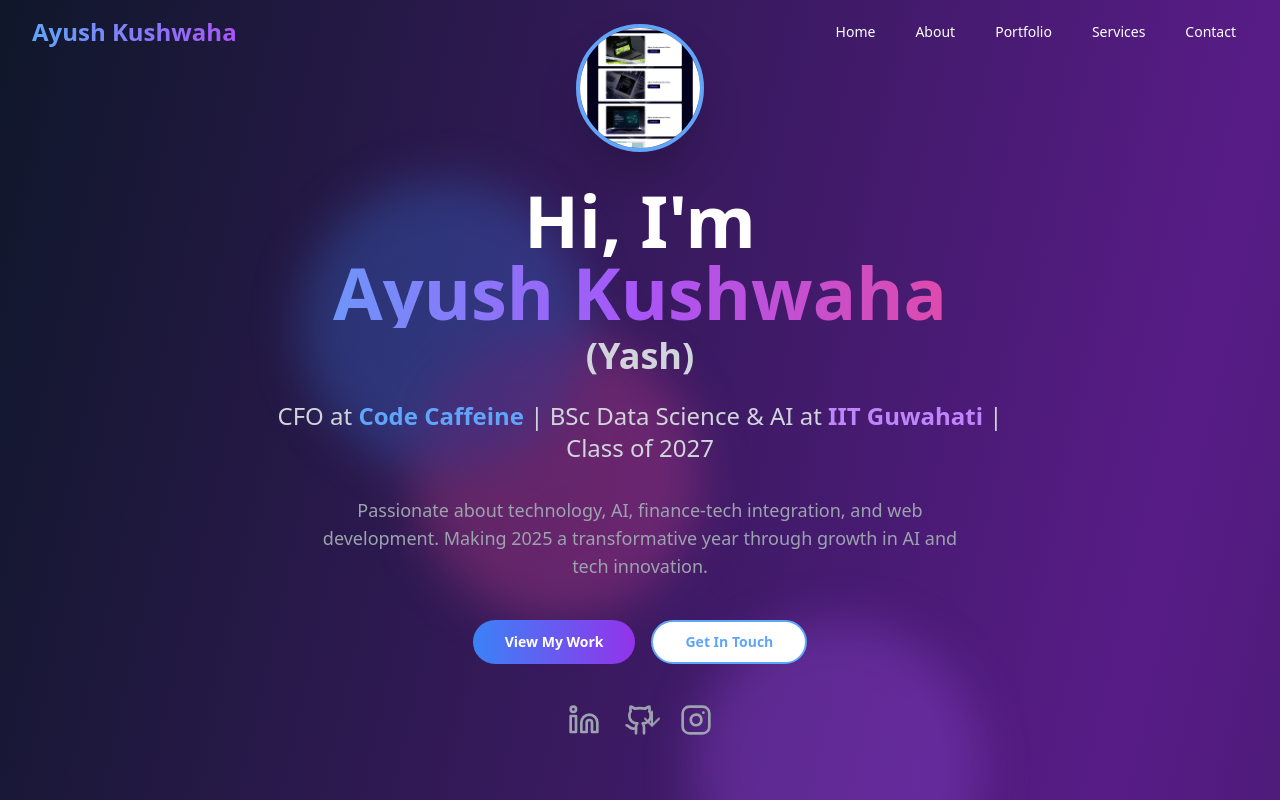
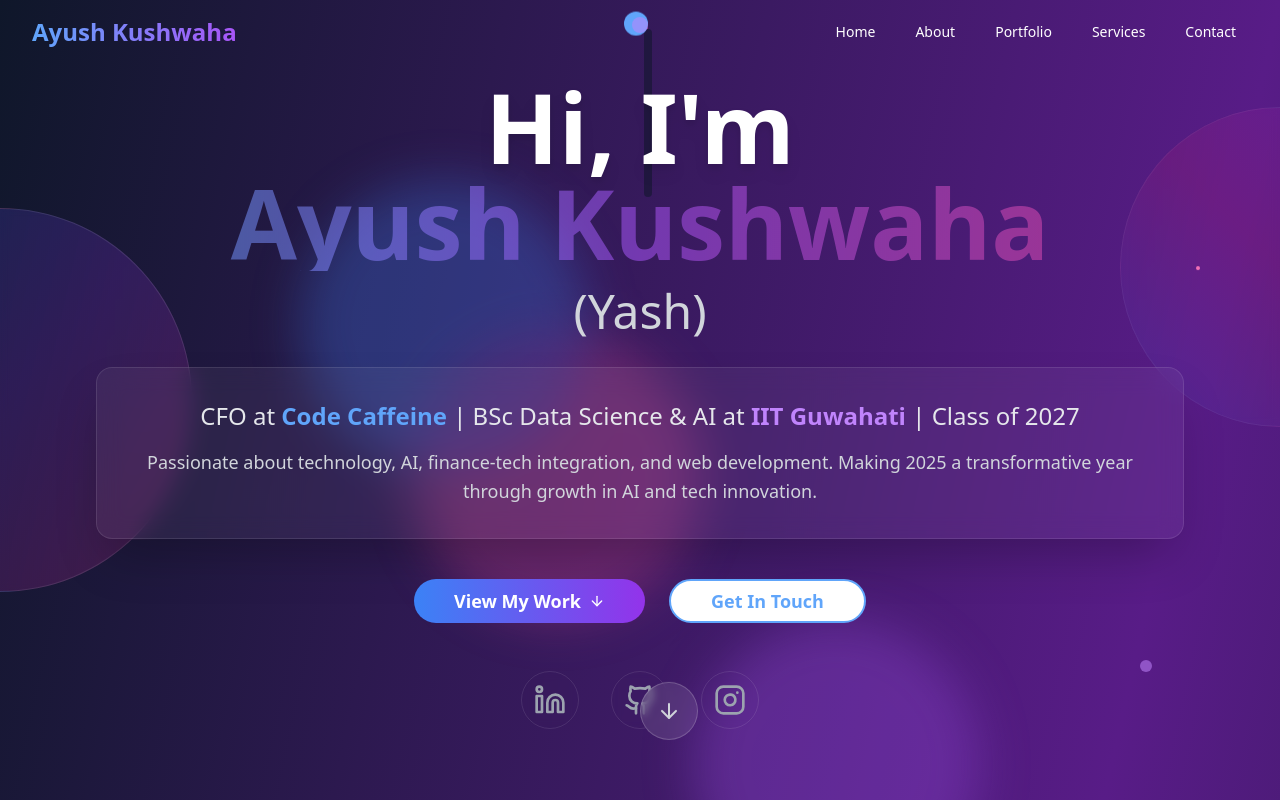
Before and after one commit to ItsYash4u/Ayush-Kushwaha-Portfolio, a React (Vite) app: page / in a window 1280 px wide. Shown: the top 800 px of the page. Built offline with nearby package versions, Linux system fonts and the light colour scheme.

Commit message:
Enhance hero section
- Added modern UI elements to the hero section.
- Implemented scrolling animation.
- Added a circular element on the left side.
- Integrated the provided profile picture URL into the hero section with a circular mask.

```diff
--- a/src/components/Hero.tsx
+++ b/src/components/Hero.tsx
@@ -1,86 +1,172 @@
 
 import { Button } from "@/components/ui/button";
 import { ArrowDown, Github, Linkedin, Instagram } from "lucide-react";
+import { useEffect, useState } from "react";
 
 export const Hero = () => {
+  const [scrollY, setScrollY] = useState(0);
+
+  useEffect(() => {
+    const handleScroll = () => setScrollY(window.scrollY);
+    window.addEventListener("scroll", handleScroll);
+    return () => window.removeEventListener("scroll", handleScroll);
+  }, []);
+
   return (
     <section id="home" className="min-h-screen flex items-center justify-center relative overflow-hidden">
       {/* Animated background elements */}
       <div className="absolute inset-0 overflow-hidden">
         <div className="absolute -inset-10 opacity-50">
-          <div className="absolute top-1/4 left-1/4 w-72 h-72 bg-blue-500 rounded-full mix-blend-multiply filter blur-xl opacity-70 animate-pulse"></div>
-          <div className="absolute top-3/4 right-1/4 w-72 h-72 bg-purple-500 rounded-full mix-blend-multiply filter blur-xl opacity-70 animate-pulse animation-delay-2000"></div>
-          <div className="absolute bottom-1/4 left-1/3 w-72 h-72 bg-pink-500 rounded-full mix-blend-multiply filter blur-xl opacity-70 animate-pulse animation-delay-4000"></div>
+          <div
+            className="absolute top-1/4 left-1/4 w-72 h-72 bg-blue-500 rounded-full mix-blend-multiply filter blur-xl opacity-70 animate-pulse"
+            style={{ transform: `translateY(${scrollY * 0.3}px)` }}
+          ></div>
+          <div
+            className="absolute top-3/4 right-1/4 w-72 h-72 bg-purple-500 rounded-full mix-blend-multiply filter blur-xl opacity-70 animate-pulse animation-delay-2000"
+            style={{ transform: `translateY(${scrollY * -0.2}px)` }}
+          ></div>
+          <div
+            className="absolute bottom-1/4 left-1/3 w-72 h-72 bg-pink-500 rounded-full mix-blend-multiply filter blur-xl opacity-70 animate-pulse animation-delay-4000"
+            style={{ transform: `translateY(${scrollY * 0.4}px)` }}
+          ></div>
         </div>
       </div>
 
-      <div className="relative z-10 text-center px-4 sm:px-6 lg:px-8 max-w-4xl mx-auto">
-        <div className="animate-fade-in">
-          <div className="mb-8">
+      {/* Left decorative circle */}
+      <div className="absolute left-0 top-1/2 transform -translate-y-1/2 -translate-x-1/2">
+        <div
+          className="w-96 h-96 rounded-full bg-gradient-to-br from-blue-600/20 via-purple-600/20 to-pink-600/20 backdrop-blur-sm border border-white/10"
+          style={{ transform: `translateY(${scrollY * 0.1}px) rotate(${scrollY * 0.1}deg)` }}
+        ></div>
+      </div>
+
+      {/* Right decorative circle */}
+      <div className="absolute right-0 top-1/3 transform -translate-y-1/2 translate-x-1/2">
+        <div
+          className="w-80 h-80 rounded-full bg-gradient-to-bl from-purple-600/15 via-pink-600/15 to-blue-600/15 backdrop-blur-sm border border-white/5"
+          style={{ transform: `translateY(${scrollY * -0.15}px) rotate(${scrollY * -0.1}deg)` }}
+        ></div>
+      </div>
+
+      <div className="relative z-10 text-center px-4 sm:px-6 lg:px-8 max-w-6xl mx-auto">
+        <div
+          className="animate-fade-in"
+          style={{ transform: `translateY(${scrollY * 0.1}px)` }}
+        >
+          <div className="mb-12 relative">
+            {/* Profile picture with enhanced styling */}
+            <div className="relative inline-block">
+              <div className="absolute inset-0 bg-gradient-to-r from-blue-400 via-purple-500 to-pink-500 rounded-full p-1 animate-pulse">
+                <div className="bg-slate-900 rounded-full p-1">
                   <img
-              src="/lovable-uploads/2888cc8a-3f53-4059-aade-272e0c595415.png"
+                    src="https://i.ibb.co/KxJZGVK/photo-1472099645785-5658abf4ff4e-ixlib-rb-1-2.jpg"
                     alt="Ayush Kushwaha"
-              className="w-32 h-32 rounded-full mx-auto mb-6 border-4 border-blue-400 shadow-2xl object-cover"
+                    className="w-40 h-40 rounded-full object-cover shadow-2xl"
                   />
                 </div>
+              </div>
+              {/* Floating elements around profile */}
+              <div className="absolute -top-2 -right-2 w-6 h-6 bg-blue-400 rounded-full animate-bounce"></div>
+              <div className="absolute -bottom-2 -left-2 w-4 h-4 bg-purple-400 rounded-full animate-pulse"></div>
+              <div className="absolute top-1/2 -left-8 w-3 h-3 bg-pink-400 rounded-full animate-ping"></div>
+            </div>
+          </div>
 
-          <h1 className="text-4xl sm:text-6xl lg:text-7xl font-bold mb-6">
-            <span className="block text-white">Hi, I'm</span>
-            <span className="block bg-gradient-to-r from-blue-400 via-purple-500 to-pink-500 bg-clip-text text-transparent">
+          <div
+            style={{ transform: `translateY(${scrollY * 0.05}px)` }}
+          >
+            <h1 className="text-5xl sm:text-7xl lg:text-8xl font-extrabold mb-8 leading-tight">
+              <span className="block text-white drop-shadow-lg">Hi, I'm</span>
+              <span className="block bg-gradient-to-r from-blue-400 via-purple-500 to-pink-500 bg-clip-text text-transparent animate-pulse">
                 Ayush Kushwaha
               </span>
-            <span className="block text-2xl sm:text-3xl lg:text-4xl text-gray-300 mt-2">
+              <span className="block text-3xl sm:text-4xl lg:text-5xl text-gray-300 mt-4 font-light">
                 (Yash)
               </span>
             </h1>
+          </div>
 
-          <p className="text-xl sm:text-2xl text-gray-300 mb-8 max-w-3xl mx-auto leading-relaxed">
-            CFO at <span className="text-blue-400 font-semibold">Code Caffeine</span> |
-            BSc Data Science & AI at <span className="text-purple-400 font-semibold">IIT Guwahati</span> |
+          <div
+            style={{ transform: `translateY(${scrollY * 0.03}px)` }}
+          >
+            <div className="bg-white/5 backdrop-blur-md rounded-2xl p-8 mb-10 border border-white/10 shadow-2xl">
+              <p className="text-xl sm:text-2xl text-gray-200 mb-4 leading-relaxed">
+                CFO at <span className="text-blue-400 font-bold">Code Caffeine</span> |
+                BSc Data Science & AI at <span className="text-purple-400 font-bold">IIT Guwahati</span> |
                 Class of 2027
               </p>
 
-          <p className="text-lg text-gray-400 mb-10 max-w-2xl mx-auto">
+              <p className="text-lg text-gray-300 leading-relaxed">
                 Passionate about technology, AI, finance-tech integration, and web development.
                 Making 2025 a transformative year through growth in AI and tech innovation.
               </p>
+            </div>
+          </div>
 
-          <div className="flex flex-col sm:flex-row gap-4 justify-center items-center mb-10">
+          <div
+            className="flex flex-col sm:flex-row gap-6 justify-center items-center mb-12"
+            style={{ transform: `translateY(${scrollY * 0.02}px)` }}
+          >
             <Button
               size="lg"
-              className="bg-gradient-to-r from-blue-500 to-purple-600 hover:from-blue-600 hover:to-purple-700 text-white px-8 py-3 rounded-full font-semibold transition-all duration-300 transform hover:scale-105"
+              className="bg-gradient-to-r from-blue-500 to-purple-600 hover:from-blue-600 hover:to-purple-700 text-white px-10 py-4 rounded-full font-bold text-lg transition-all duration-300 transform hover:scale-105 hover:shadow-2xl"
             >
-              <a href="#portfolio">View My Work</a>
+              <a href="#portfolio" className="flex items-center gap-2">
+                View My Work
+                <ArrowDown className="w-5 h-5" />
+              </a>
             </Button>
             <Button
               variant="outline"
               size="lg"
-              className="border-2 border-blue-400 text-blue-400 hover:bg-blue-400 hover:text-white px-8 py-3 rounded-full font-semibold transition-all duration-300"
+              className="border-2 border-blue-400 text-blue-400 hover:bg-blue-400 hover:text-white px-10 py-4 rounded-full font-bold text-lg transition-all duration-300 hover:shadow-2xl backdrop-blur-sm"
             >
               <a href="#contact">Get In Touch</a>
             </Button>
           </div>
 
-          <div className="flex justify-center space-x-6 mb-10">
+          <div
+            className="flex justify-center space-x-8 mb-16"
+            style={{ transform: `translateY(${scrollY * 0.01}px)` }}
+          >
             <a href="https://linkedin.com/in/ayush-kushwaha" target="_blank" rel="noopener noreferrer"
-               className="text-gray-400 hover:text-blue-400 transition-colors duration-300 transform hover:scale-110">
+               className="text-gray-400 hover:text-blue-400 transition-all duration-300 transform hover:scale-125 hover:shadow-lg p-3 rounded-full backdrop-blur-sm border border-white/10 hover:border-blue-400/50">
               <Linkedin className="h-8 w-8" />
             </a>
             <a href="https://github.com/ayush-kushwaha" target="_blank" rel="noopener noreferrer"
-               className="text-gray-400 hover:text-purple-400 transition-colors duration-300 transform hover:scale-110">
+               className="text-gray-400 hover:text-purple-400 transition-all duration-300 transform hover:scale-125 hover:shadow-lg p-3 rounded-full backdrop-blur-sm border border-white/10 hover:border-purple-400/50">
               <Github className="h-8 w-8" />
             </a>
             <a href="https://instagram.com/ayush_kushwaha" target="_blank" rel="noopener noreferrer"
-               className="text-gray-400 hover:text-pink-400 transition-colors duration-300 transform hover:scale-110">
+               className="text-gray-400 hover:text-pink-400 transition-all duration-300 transform hover:scale-125 hover:shadow-lg p-3 rounded-full backdrop-blur-sm border border-white/10 hover:border-pink-400/50">
               <Instagram className="h-8 w-8" />
             </a>
           </div>
         </div>
 
-        <div className="absolute bottom-10 left-1/2 transform -translate-x-1/2 animate-bounce">
-          <ArrowDown className="h-6 w-6 text-gray-400" />
+        <div
+          className="absolute bottom-10 left-1/2 transform -translate-x-1/2 animate-bounce"
+          style={{ transform: `translateX(-50%) translateY(${scrollY * -0.1}px)` }}
+        >
+          <div className="bg-white/10 backdrop-blur-sm rounded-full p-4 border border-white/20">
+            <ArrowDown className="h-6 w-6 text-gray-300" />
           </div>
         </div>
+      </div>
+
+      {/* Additional floating elements */}
+      <div
+        className="absolute top-20 left-20 w-2 h-2 bg-blue-400 rounded-full animate-ping"
+        style={{ transform: `translateY(${scrollY * 0.2}px)` }}
+      ></div>
+      <div
+        className="absolute bottom-32 right-32 w-3 h-3 bg-purple-400 rounded-full animate-pulse"
+        style={{ transform: `translateY(${scrollY * -0.3}px)` }}
+      ></div>
+      <div
+        className="absolute top-1/3 right-20 w-1 h-1 bg-pink-400 rounded-full animate-bounce"
+        style={{ transform: `translateY(${scrollY * 0.15}px)` }}
+      ></div>
     </section>
   );
 };
```
Lines whose indentation alone changed are shown as unchanged.
